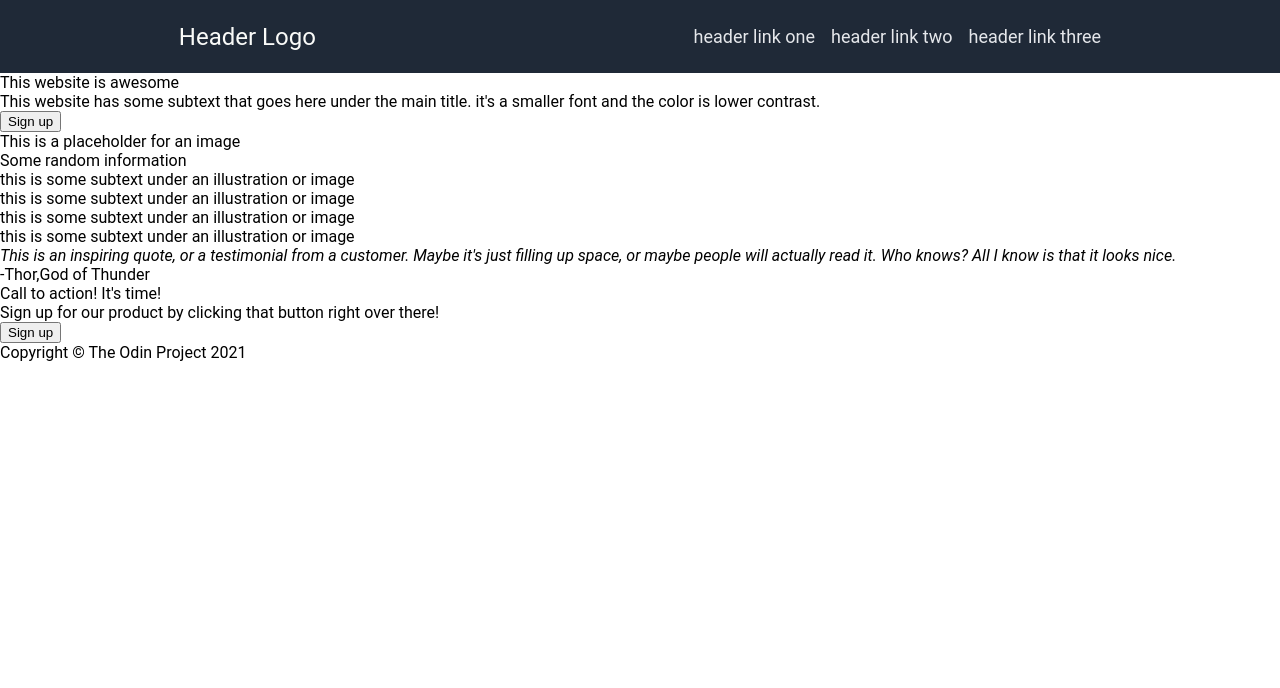
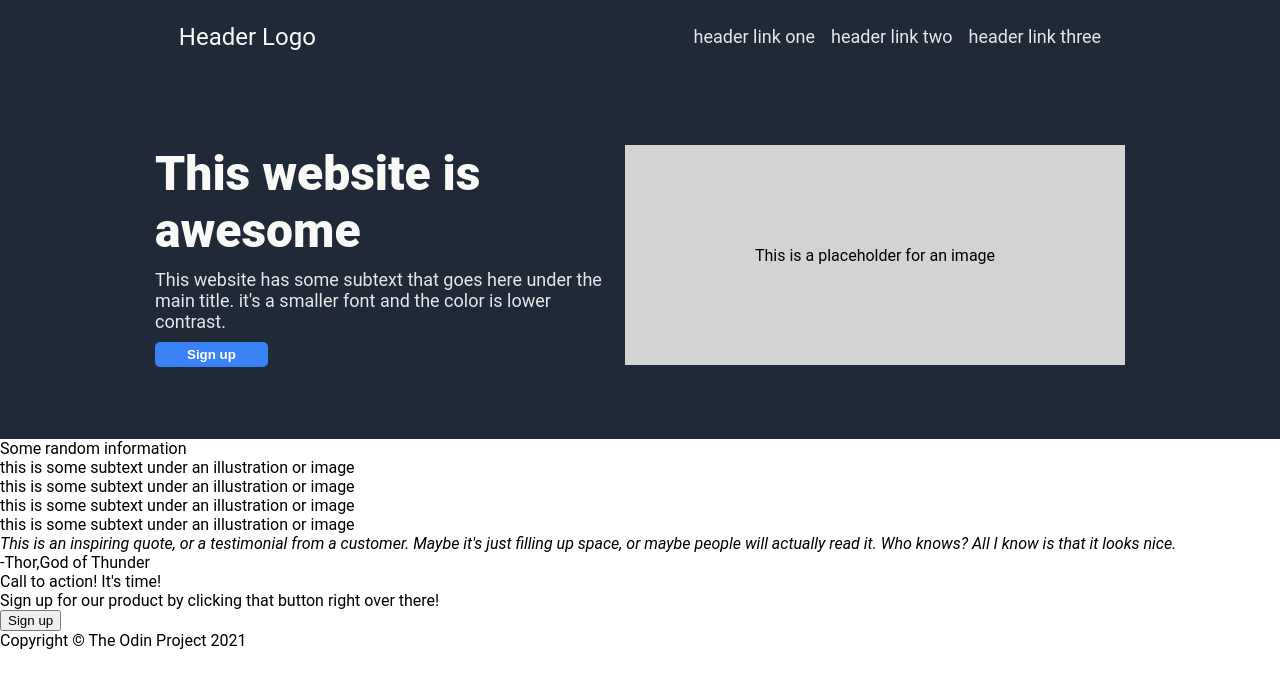
Before and after one commit to SaleamlakH/Foundation-Landing-Page, a plain HTML site: page index.html in a window 1280 px wide. Drawn offline with Linux system fonts and the light colour scheme.

Commit message:
Add style to the hero section

```diff
--- a/style.css
+++ b/style.css
@@ -38,3 +38,47 @@ a {
     font-size: 18px;
     text-decoration: none;
 }
+
+.hero-section {
+    background-color: #1F2937;
+    padding: 72px 10px;
+
+    display: flex;
+    justify-content: center;
+    gap: 20px;
+}
+
+.hero {
+    width: 450px;
+}
+
+.hero-title {
+    color: #F9FAF8;
+    font-size: 48px;
+    font-weight: 900;
+}
+
+.hero-text {
+    color: #E5E7EB;
+    font-size: 18px;
+    margin: 10px 0;
+}
+
+.hero-section button {
+    background-color: #3882f6;
+    color: #ffffff;
+    font-weight: 700;
+    border: 0;
+    border-radius: 5px;
+    padding: 5px 32px;
+}
+
+.hero-image {
+    background-color: lightgray;
+    width: 500px;
+    height: 220px;
+
+    display: flex;
+    justify-content: center;
+    align-items: center;
+}
```
